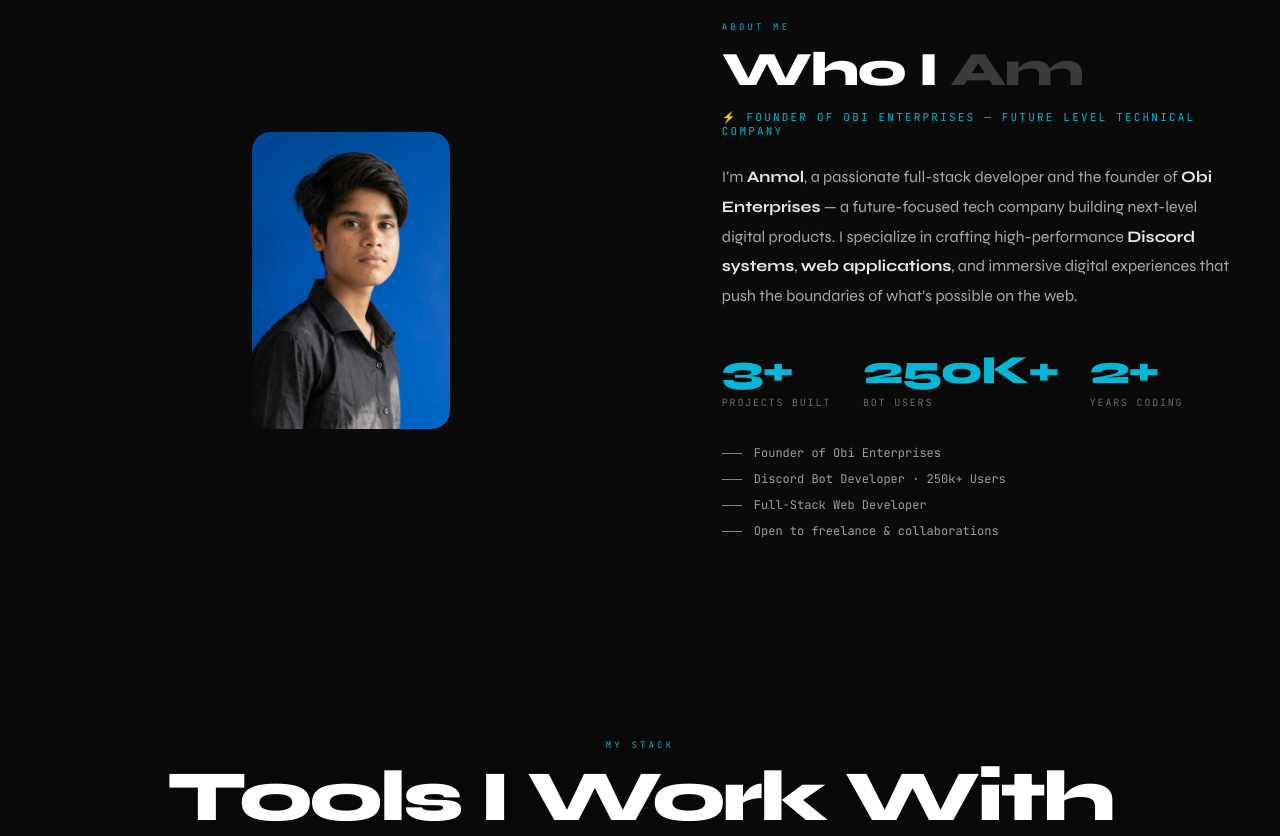
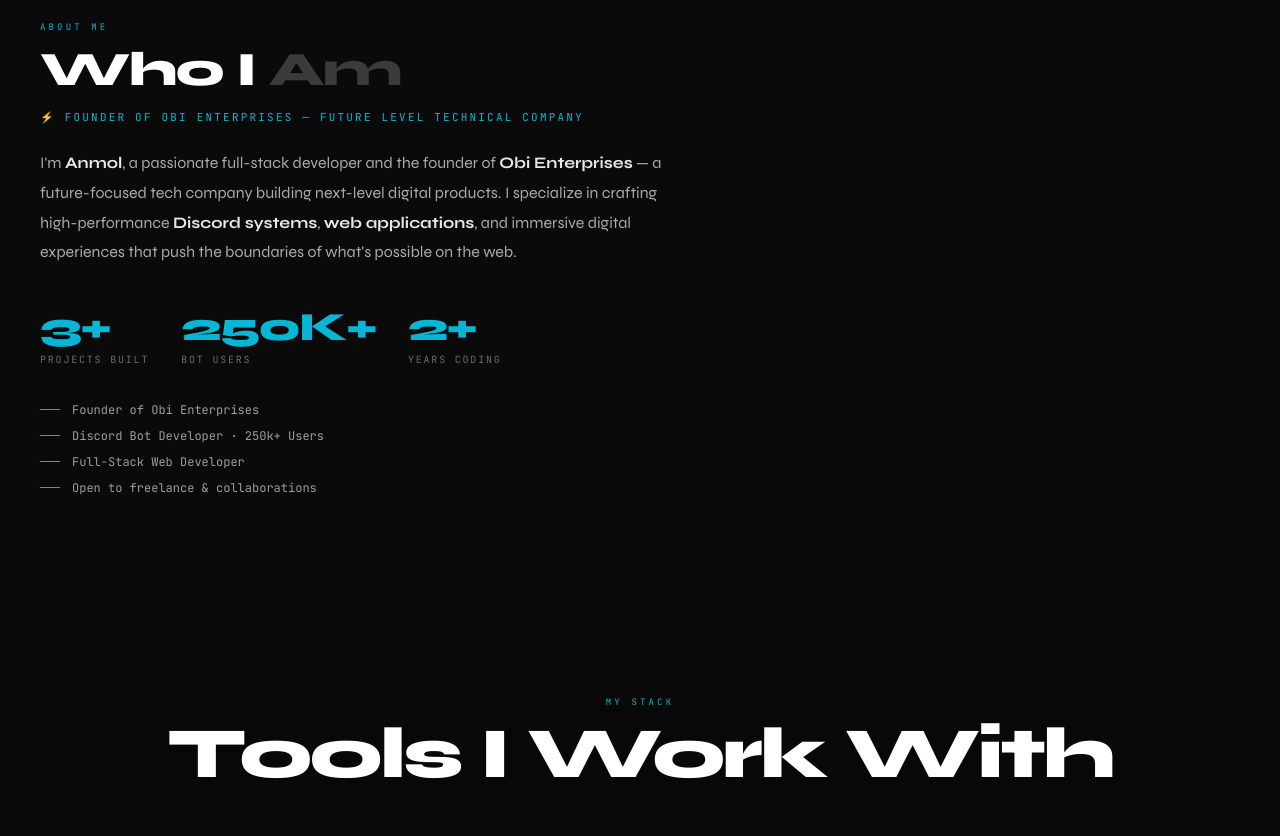
Before and after one commit to anmolthakur1/Anmol, a plain HTML site: page index.html in a window 1280 px wide. Shown: the part 1740-2576 px from the top of the page. Drawn offline with nearby package versions, Linux system fonts and the light colour scheme.

Commit message:
Update index.html

```diff
--- a/index.html
+++ b/index.html
@@ -188,18 +188,7 @@
 <section id="about">
   <div class="about-inner">
 
-    <!-- Left: visual -->
-    <div class="about-avatar-wrap reveal">
-      <div class="about-avatar-bg"></div>
-      <div class="about-corner tl"></div>
-      <div class="about-corner tr"></div>
-      <div class="about-corner bl"></div>
-      <div class="about-corner br"></div>
-      <div class="about-avatar-inner">
-        <img class="about-avatar-img" src="profile.png" alt="Anmol"/>
-        <div class="about-role-badge">Full-Stack Developer</div>
-      </div>
-    </div>
+
 
     <!-- Right: text -->
     <div class="about-text">
```
